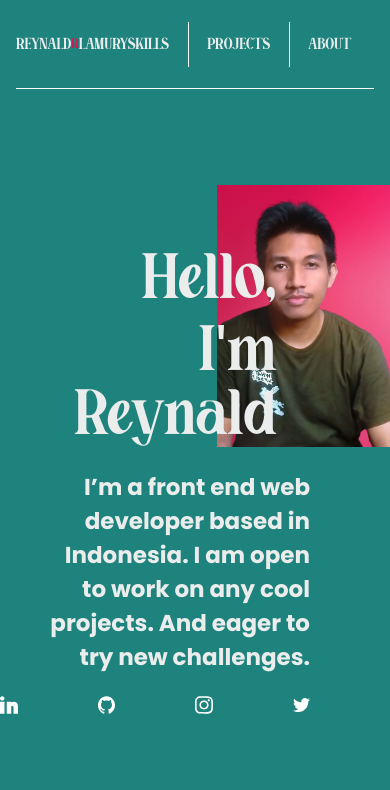
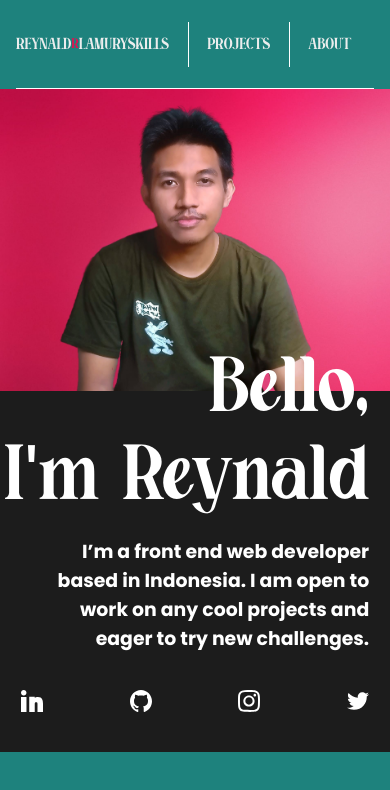
Before and after one commit to reynaldlamury/portfolio, a Next.js app: page / in a window 390 px wide. Shown: the top 790 px of the page. Built offline with nearby package versions, Linux system fonts and the light colour scheme.

Commit message:
finish working on header media query on mobile and mobile-small

```diff
--- a/components/Header.jsx
+++ b/components/Header.jsx
@@ -12,7 +12,7 @@ const Header = () => {
     <header className="header">
       {/* <div className="header__desc"> */}
       <div className={`header__heading ${billian.className} | flex-end`}>
-        <h2 className="heading-2">Hello,</h2>
+        <h2 className="heading-2">Bello,</h2>
         <h1 className={`heading-1 ${billian.className} | flex-end`}>
           {"I'm Reynald"}
         </h1>
@@ -21,7 +21,7 @@ const Header = () => {
       <div className="header__bio-social">
         <p className="header__bio">
           I’m a front end web developer based in Indonesia. I am open to work on
-          any cool projects. And eager to try new challenges.
+          any cool projects and eager to try new challenges.
         </p>
 
         <ul className="header__social">
--- a/styles/Header/Header.scss
+++ b/styles/Header/Header.scss
@@ -6,6 +6,12 @@
 
 @mixin mobile {
   @media (max-width: 768px) {
+    @content;
+  }
+}
+
+@mixin mobile-small {
+  @media (max-width: 575px) {
     @content;
   }
 }
@@ -31,6 +37,17 @@
       "bioSocial bioSocial";
   }
 
+  @include mobile {
+    background-color: #1c1c1c;
+    color: #fff;
+    grid-template-areas:
+      "picture   picture"
+      "picture   picture"
+      "heading   heading"
+      "bioSocial bioSocial";
+    margin-top: 0;
+  }
+
   &__heading {
     grid-area: heading;
     margin-top: 1em;
@@ -39,6 +56,18 @@
 
     @include medium-max {
       margin-top: 4em;
+      transform: none;
+      margin-right: 5em;
+    }
+
+    @include mobile {
+      margin-top: 0;
+      transform: translateY(-50px);
+      margin-right: 1.3em;
+    }
+
+    @include mobile-small {
+      transform: translateY(-40px);
     }
 
     .heading-1 {
@@ -49,6 +78,16 @@
         // font-size: 7.165rem;
         font-size: clamp(4rem, 11.5vw, 7.165rem);
       }
+
+      @include mobile {
+        // font-size: 7.165rem;
+        font-size: clamp(4rem, 16vw, 7.45rem);
+      }
+
+      @include mobile-small {
+        // font-size: 7.165rem;
+        font-size: clamp(4rem, 20vw, 7.45rem);
+      }
     }
 
     .heading-2 {
@@ -58,6 +97,16 @@
       @include medium-max {
         // font-size: 7.165rem;
         font-size: clamp(4rem, 11.5vw, 7.165rem);
+      }
+
+      @include mobile {
+        // font-size: 7.165rem;
+        font-size: clamp(4rem, 16vw, 7.45rem);
+      }
+
+      @include mobile-small {
+        // font-size: 7.165rem;
+        font-size: clamp(4rem, 20vw, 7.45rem);
       }
     }
   }
@@ -93,12 +142,23 @@
     @include medium-max {
       font-size: 1.4375rem;
       margin-top: 1em;
+      padding-left: clamp(1.5em, 15vw, 7em);
+    }
+
+    @include mobile-small {
+      font-size: 1.18rem;
+      padding-left: clamp(0.5em, 20vw, 1.2em);
     }
   }
 
   &__bio-social {
     grid-area: bioSocial;
-    padding-right: 5em;
+    margin-right: 5em;
+
+    @include mobile {
+      transform: translateY(-40px);
+      margin-right: 1.3em;
+    }
   }
 
   &__social {
@@ -109,5 +169,16 @@
     display: flex;
     justify-content: flex-end;
     gap: 5em;
+    line-height: 1.8rem;
+
+    @include mobile {
+      gap: 4.2em;
+      margin-top: clamp(1em, 20vw, 2.3em);
+      justify-content: space-between;
+      margin-left: 1.3em;
+      padding-right: 1.3em;
+      width: 100%;
+      height: 100%;
+    }
   }
 }
--- a/styles/styles.scss
+++ b/styles/styles.scss
@@ -1,6 +1,24 @@
 @import url("https://fonts.googleapis.com/css2?family=Poppins:wght@400;500;600;700&display=swap");
 @import "./variables.scss";
 @import "./utility.scss";
+
+html {
+  &::-webkit-scrollbar {
+    width: 1.3vw;
+  }
+
+  &:hover::-webkit-scrollbar-thumb {
+    background: yellowgreen;
+  }
+
+  &::-webkit-scrollbar-track {
+    background: #1c1c1c;
+  }
+
+  &::-webkit-scrollbar-thumb {
+    background-color: #777;
+  }
+}
 
 body {
   font-family: "Poppins";
```
